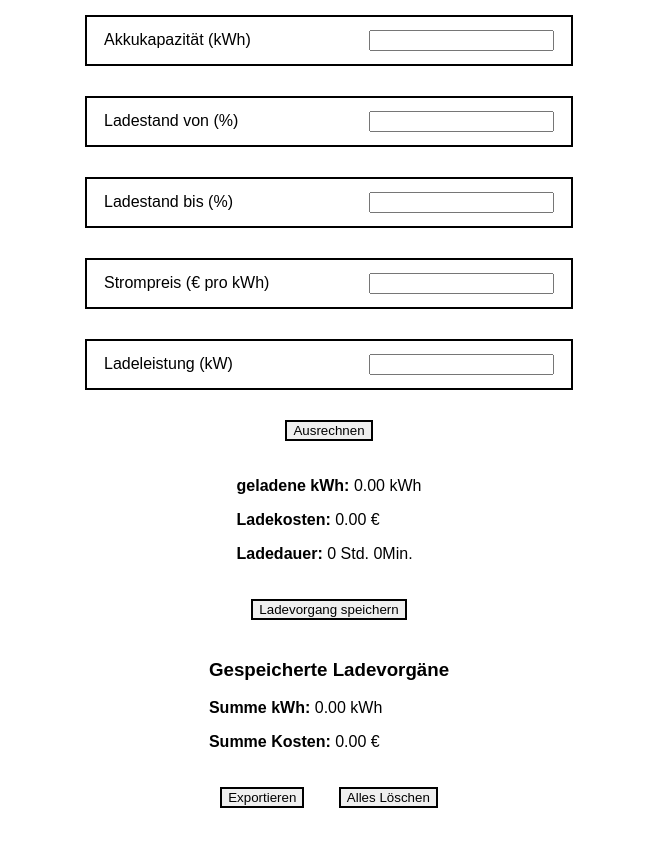
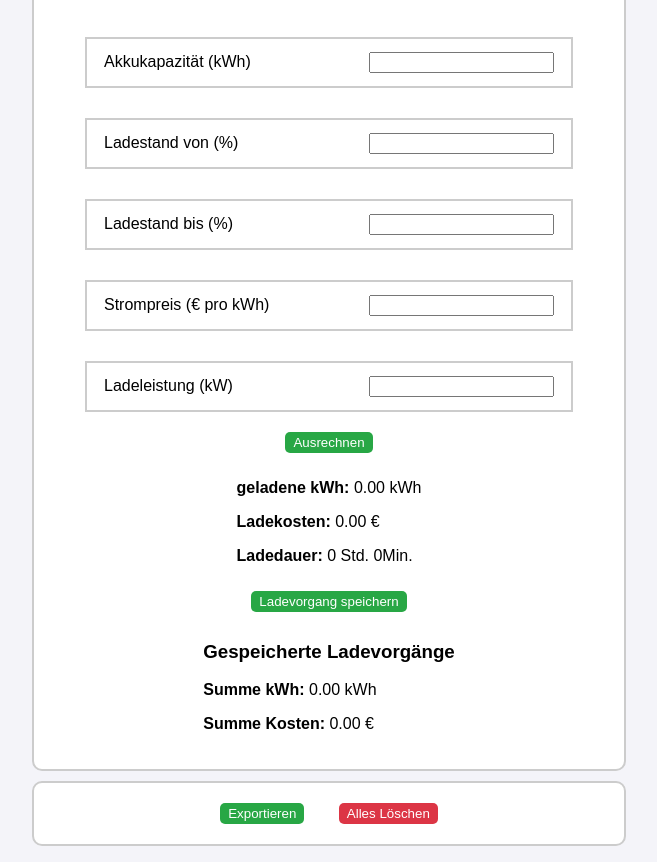
Before and after one commit to cedric-dagefoerde/Ladekosten-Rechner, a plain HTML site: page Aufgabe-3/index.html in a window 1280 px wide. Shown: the part 115-977 px from the top of the page, without its empty margins (311-968 px from the left). Before the commit the page ends 949 px from the top, so only its background shows below. Drawn offline with Linux system fonts and the light colour scheme.

Commit message:
Feinschliff und Design

```diff
--- a/Aufgabe 3/styles.css
+++ /dev/null
@@ -1,62 +0,0 @@
-.formular {
-    margin-top: 10px;
-    display: flex;
-    flex-direction: column;
-    align-items: center;
-    gap: 10px;
-    font-family: sans-serif;
-
-}
-
-h1 {
-    border: 2px solid;
-    padding: 8px 12px;
-}
-
-
-.form-group {
-    border: 2px solid;
-    margin: 10px;
-    padding: 5px;
-
-}
-
-.button {
-    margin: 10px;
-}
-
-input {
-    margin-left: 55px;
-
-}
-
-label {
-    display: flex;
-    justify-content: space-between;
-    align-items: center;
-    width: 450px;
-    padding: 8px 12px;
-
-}
-
-.formular2 {
-    margin-top: 10px;
-    display: flex;
-    flex-direction: column;
-    align-items: center;
-    gap: 10px;
-    font-family: sans-serif;
-}
-
-#exportBtn, #löschBtn, #speichern, #ausrechnen {
-    border: 2px solid;
-}
-
-#exportBtn {
-    margin-right: 30px;
-}
-
-.listen-lösch-btn {
-    border: 2px solid;
-    margin-top: 10px;
-}
--- a/Aufgabe 3/index.html
+++ b/Aufgabe-3/index.html
@@ -49,7 +49,7 @@
             <button type="button" id="speichern">Ladevorgang speichern</button>
         </div>
         <div id="gespeicherte-vorgaenge">
-            <h3>Gespeicherte Ladevorgäne</h3>
+            <h3>Gespeicherte Ladevorgänge</h3>
             <ul id="liste"></ul>
             <p><strong>Summe kWh:</strong> <span id="summe-kwh">0.00</span> kWh</p>
             <p><strong>Summe Kosten:</strong> <span id="summe-kosten">0.00</span> €</p>
--- a/Aufgabe 3/main.js
+++ b/Aufgabe-3/main.js
@@ -143,7 +143,7 @@ document.getElementById("löschBtn").addEventListener("click", function () {
     let abfrage = confirm("Möchtest du wirklich alle Ladevorgänge löschen?");
     if (abfrage == true) {
         ladevorgänge = [];
-        localStorage.setItem("ladevorgänge", JSON.stringify(ladevorgänge));
+        localStorage.setItem("meineLadevorgänge", JSON.stringify(ladevorgänge));
         document.getElementById("jsonAusgabe").textContent = "";
         listeZeichnen();
     }
--- /dev/null
+++ b/Aufgabe-3/styles.css
@@ -0,0 +1,91 @@
+body {
+    background-color: #f4f4f9;
+    font-family: sans-serif;
+}
+
+    .formular {
+        background-color: White;
+        border-radius: 10px;
+        padding: 20px;
+        border: 2px solid #ccc;
+        width: 550px;
+        margin: 10px auto;
+        margin-top: 10px;
+        display: flex;
+        flex-direction: column;
+        align-items: center;
+        gap: 10px;
+
+    }
+
+    h1 {
+        border: 2px solid;
+        padding: 8px 12px;
+    }
+
+
+    .form-group {
+        border: 2px solid #ccc;
+        margin: 10px;
+        padding: 5px;
+
+    }
+
+    button {
+        border: 2px solid transparent;
+        background-color: #28a745;
+        color: white;
+        border-radius: 5px;
+        cursor: pointer;
+    }
+
+    button:hover {
+        border-color: black;
+        background-color: #1e7e34;
+    }
+
+    input {
+        margin-left: 55px;
+
+    }
+
+    label {
+        display: flex;
+        justify-content: space-between;
+        align-items: center;
+        width: 450px;
+        padding: 8px 12px;
+
+    }
+
+    .formular2 {
+        background-color: White;
+        padding: 20px;
+        border-radius: 10px;
+        border: 2px solid #ccc;
+        width: 550px;
+        margin: 10px auto;
+        margin-top: 10px;
+        display: flex;
+        flex-direction: column;
+        align-items: center;
+        gap: 10px;
+        font-family: sans-serif;
+    }
+
+    #exportBtn {
+        margin-right: 30px;
+    }
+
+    .listen-lösch-btn {
+        margin-top: 2px;
+        background-color: #dc3545;
+    }
+
+    #löschBtn {
+        background-color: #dc3545;
+    }
+
+    #löschBtn:hover, .listen-lösch-btn:hover {
+        background-color: #d71d2a;
+    }
```
Also changed, not shown: Aufgabe-1/index.html (renamed from Aufgabe 1/index.html), Aufgabe-1/main.js (renamed from Aufgabe 1/main.js), Aufgabe-1/styles.css (renamed from Aufgabe 1/styles.css), Aufgabe-2/index.html (renamed from Aufgabe 2/index.html), Aufgabe-2/main.js (renamed from Aufgabe 2/main.js), Aufgabe-2/styles.css (renamed from Aufgabe 2/styles.css), 7 other files.
